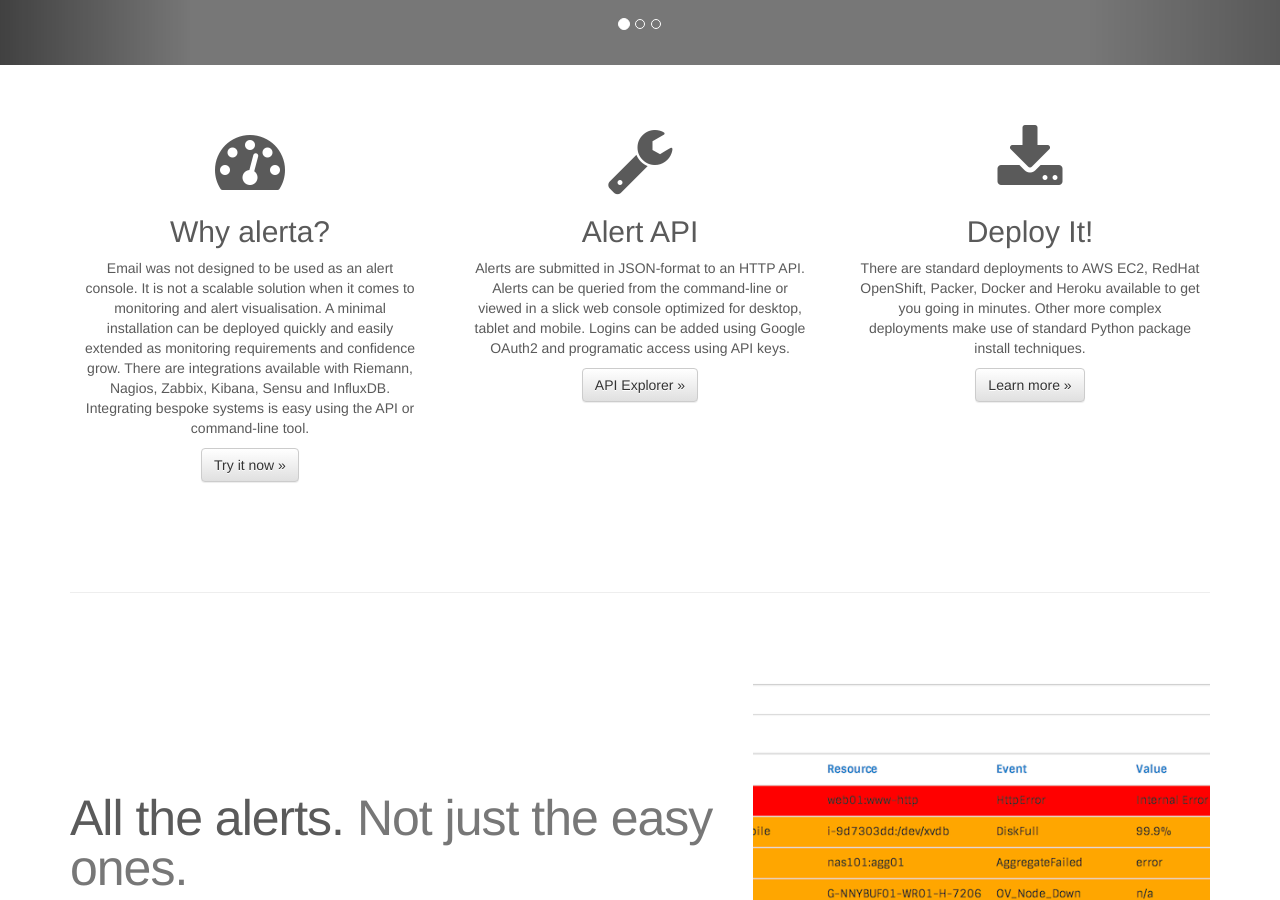
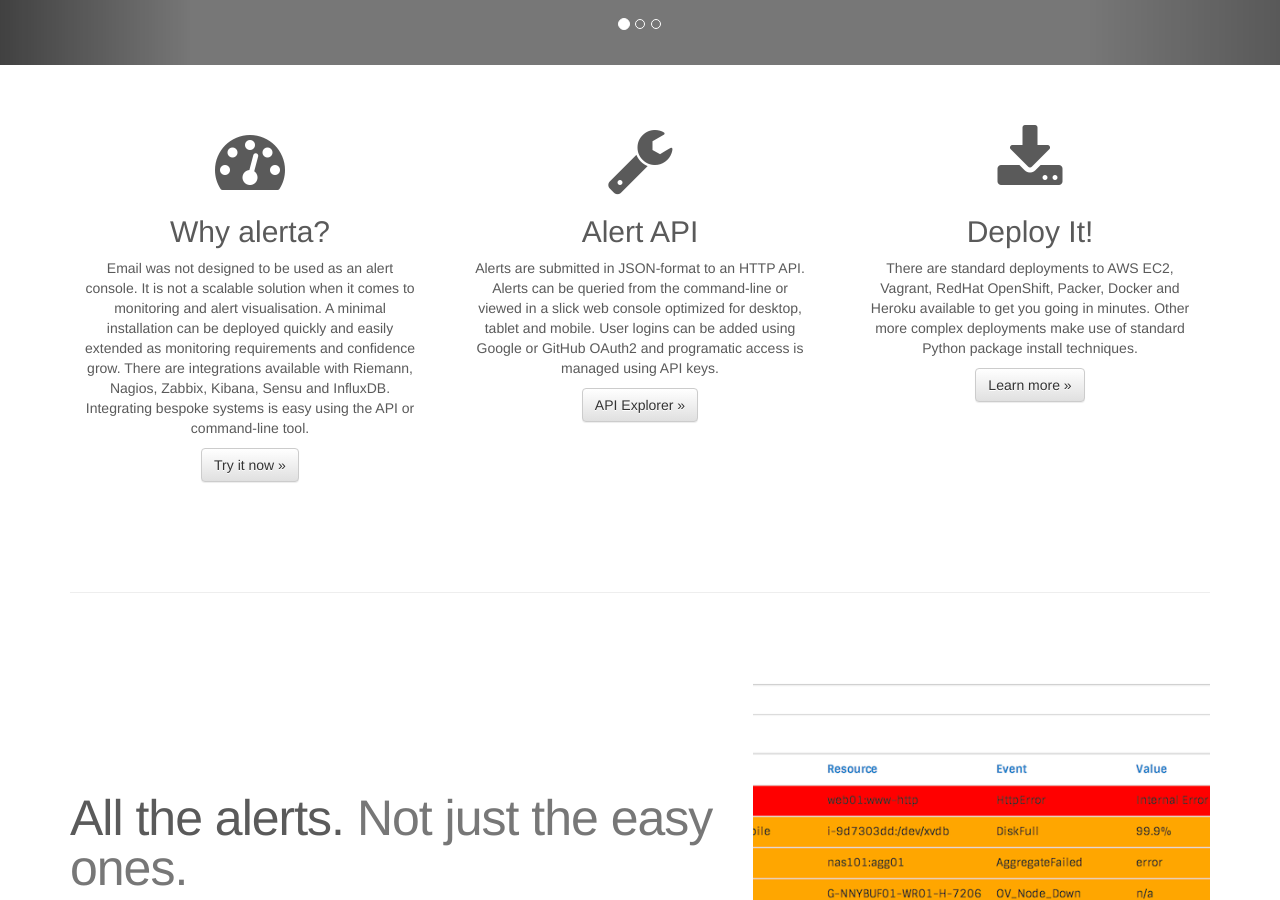
Before and after one commit to alerta/alerta.github.io, a Jekyll site: the page built from index.html, in a window 1280 px wide and 900 px high, scrolled down 435 px. Built offline with Jekyll 4.4.1, drawn with Linux system fonts in a browser that asks for light colours; nearby versions of some CDN libraries.

Commit message:
update text

```diff
--- a/_layouts/default.html
+++ b/_layouts/default.html
@@ -101,13 +101,13 @@
         <div class="col-lg-4">
           <i class="fa fa-wrench fa-5x"></i>
           <h2>Alert API</h2>
-          <p>Alerts are submitted in JSON-format to an HTTP API. Alerts can be queried from the command-line or viewed in a slick web console optimized for desktop, tablet and mobile. Logins can be added using Google OAuth2 and programatic access using API keys.</p>
+          <p>Alerts are submitted in JSON-format to an HTTP API. Alerts can be queried from the command-line or viewed in a slick web console optimized for desktop, tablet and mobile. User logins can be added using Google or GitHub OAuth2 and programatic access is managed using API keys.</p>
           <p><a class="btn btn-default" href="http://explorer.alerta.io" role="button">API Explorer &raquo;</a></p>
         </div><!-- /.col-lg-4 -->
         <div class="col-lg-4">
           <i class="fa fa-download fa-5x"></i>
           <h2>Deploy It!</h2>
-          <p>There are standard deployments to AWS EC2, RedHat OpenShift, Packer, Docker and Heroku available to get you going in minutes. Other more complex deployments make use of standard Python package install techniques.</p>
+          <p>There are standard deployments to AWS EC2, Vagrant, RedHat OpenShift, Packer, Docker and Heroku available to get you going in minutes. Other more complex deployments make use of standard Python package install techniques.</p>
           <p><a class="btn btn-default" href="http://docs.alerta.io" role="button">Learn more &raquo;</a></p>
         </div><!-- /.col-lg-4 -->
       </div><!-- /.row -->
```
